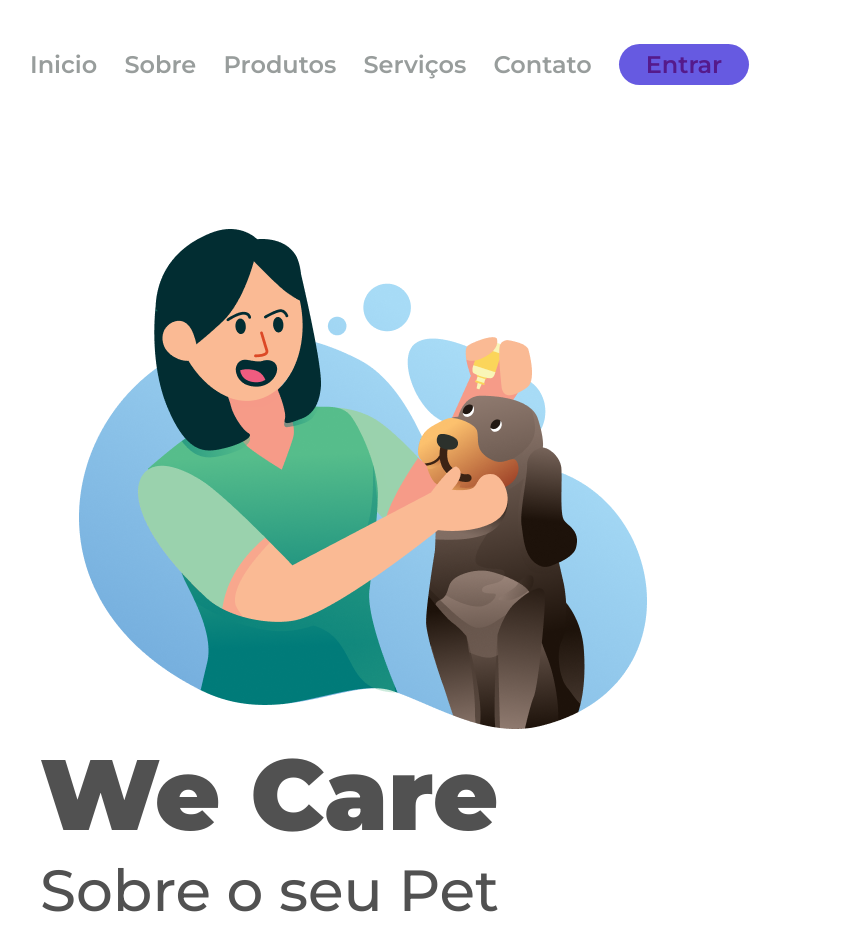
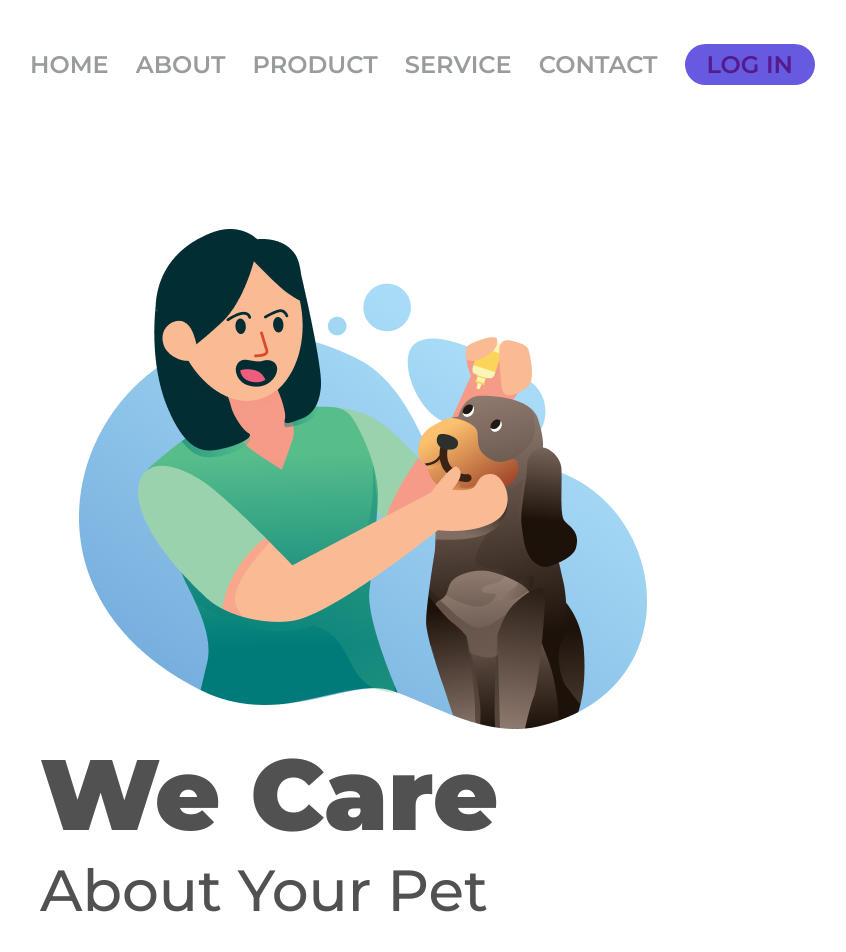
Before and after one commit to igorsctt/We-Care, a plain HTML site: page index.html in a window 1280 px wide. Shown: the top 952 px of the page, without its empty margins (46-892 px from the left). Drawn offline with Linux system fonts and the light colour scheme.

Commit message:
Idioma alterado

```diff
--- a/index.html
+++ b/index.html
@@ -12,12 +12,12 @@
 <body>
 
     <header>
-        <a class="link-header" href="">Inicio</a>
-        <a class="link-header" href="">Sobre</a>
-        <a class="link-header" href="">Produtos</a>
-        <a class="link-header" href="">Serviços</a>
-        <a class="link-header" href="">Contato</a>
-        <button class="button-header"><a href="">Entrar</a></button>
+        <a class="link-header" href="">HOME</a>
+        <a class="link-header" href="">ABOUT</a>
+        <a class="link-header" href="">PRODUCT</a>
+        <a class="link-header" href="">SERVICE</a>
+        <a class="link-header" href="">CONTACT</a>
+        <button class="button-header"><a href="">LOG IN</a></button>
     </header>
 
     <main>
@@ -25,9 +25,9 @@
 
         <section>
             <h1>We Care</h1>
-            <h2>Sobre o seu Pet</h2>
+            <h2>About Your Pet</h2>
             <p>Lorem ipsum dolor sit amet consectetur adipisicing elit. Ipsa voluptatum nesciunt similique voluptates sunt ipsam eaque deserunt numquam officiis suscipit asperiores beatae fugiat accusantium recusandae, aliquid eum reprehenderit, fugit itaque!</p>
-            <button class="button-main"><a href="">Explorar</a></button>
+            <button class="button-main"><a href="">EXPLORE</a></button>
         </section>
 
     </main>
```
